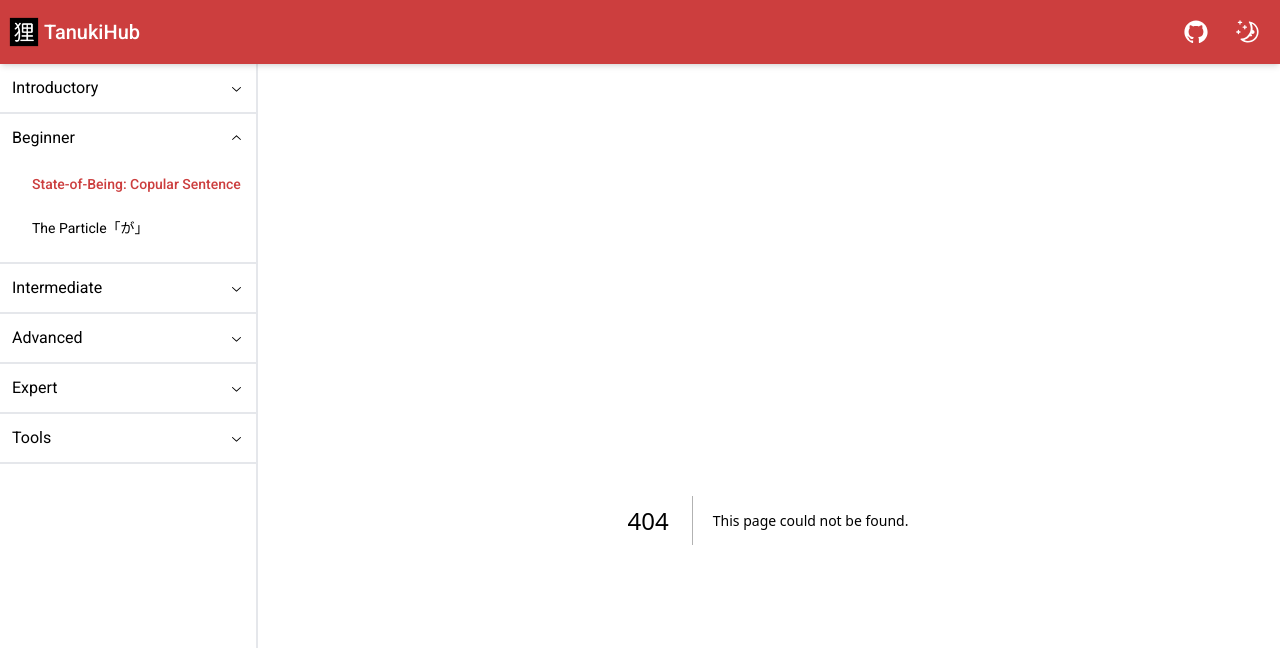
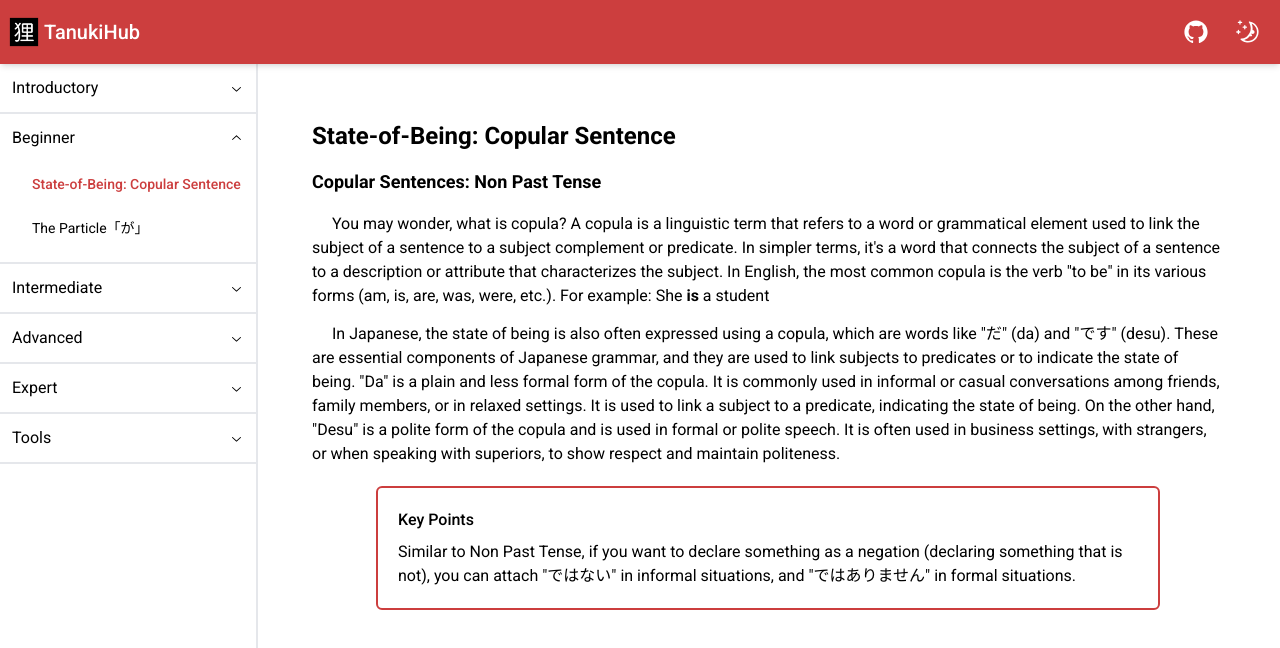
Before and after one commit to LinCie/tanukihub, a Next.js app: page /beginner/state-of-being-copular in a window 1280 px wide. Before the commit this address had no page. Shown: the top 648 px of the page. Built offline with nearby package versions, Linux system fonts and the light colour scheme.

Commit message:
added keypoints

```diff
--- /dev/null
+++ b/app/beginner/state-of-being-copular/page.tsx
@@ -0,0 +1,57 @@
+import KeyPoint from "@/components/keypoint/KeyPoint";
+import KeyPointText from "@/components/keypoint/KeyPointText";
+import Bold from "@/components/typography/Bold";
+import Japanese from "@/components/typography/Japanese";
+import PageTitle from "@/components/typography/PageTitle";
+import Paragraph from "@/components/typography/Paragraph";
+import SectionTitle from "@/components/typography/SectionTitle";
+
+const NonPastTenseSection = () => {
+  const vocabulary = [];
+
+  const example = [];
+
+  return (
+    <section id="non-past-tense">
+      <SectionTitle>Copular Sentences: Non Past Tense</SectionTitle>
+      <Paragraph>
+        You may wonder, what is copula? A copula is a linguistic term that
+        refers to a word or grammatical element used to link the subject of a
+        sentence to a subject complement or predicate. In simpler terms, it's a
+        word that connects the subject of a sentence to a description or
+        attribute that characterizes the subject. In English, the most common
+        copula is the verb "to be" in its various forms (am, is, are, was, were,
+        etc.). For example: She <Bold>is</Bold> a student
+      </Paragraph>
+      <Paragraph>
+        In Japanese, the state of being is also often expressed using a copula,
+        which are words like "<Japanese>だ</Japanese>" (da) and "
+        <Japanese>です</Japanese>" (desu). These are essential components of
+        Japanese grammar, and they are used to link subjects to predicates or to
+        indicate the state of being. "Da" is a plain and less formal form of the
+        copula. It is commonly used in informal or casual conversations among
+        friends, family members, or in relaxed settings. It is used to link a
+        subject to a predicate, indicating the state of being. On the other
+        hand, "Desu" is a polite form of the copula and is used in formal or
+        polite speech. It is often used in business settings, with strangers, or
+        when speaking with superiors, to show respect and maintain politeness.
+      </Paragraph>
+      <KeyPoint>
+        <KeyPointText>
+          Similar to Non Past Tense, if you want to declare something as a
+          negation (declaring something that is not), you can attach "ではない"
+          in informal situations, and "ではありません" in formal situations.
+        </KeyPointText>
+      </KeyPoint>
+    </section>
+  );
+};
+
+export default function Page() {
+  return (
+    <div id="state-of-being-copular">
+      <PageTitle>State-of-Being: Copular Sentence</PageTitle>
+      <NonPastTenseSection />
+    </div>
+  );
+}
--- /dev/null
+++ b/components/keypoint/KeyPoint.tsx
@@ -0,0 +1,21 @@
+import { ReactNode, ComponentPropsWithoutRef } from "react";
+
+interface Props extends ComponentPropsWithoutRef<"div"> {
+  children?: ReactNode;
+}
+
+const KeyPoint = ({ children, className, ...props }: Props) => {
+  const customClass = className ? className : "";
+
+  return (
+    <div
+      className={`rounded-md border-2 border-[#CC3E3E] p-5 dark:border-white md:mx-16 ${customClass}`.trim()}
+      {...props}
+    >
+      <h3 className="mb-2 font-medium">Key Points</h3>
+      {children}
+    </div>
+  );
+};
+
+export default KeyPoint;
--- /dev/null
+++ b/components/keypoint/KeyPointText.tsx
@@ -0,0 +1,20 @@
+import { ReactNode, ComponentPropsWithoutRef } from "react";
+
+interface Props extends ComponentPropsWithoutRef<"p"> {
+  children?: ReactNode;
+}
+
+const KeyPointText = ({ children, className, ...props }: Props) => {
+  const customClass = className ? className : "";
+
+  return (
+    <p
+      className={`mb-2 text-sm text-black last-of-type:mb-0 dark:text-white sm:mb-3 sm:text-base last-of-type:sm:mb-0 ${customClass}`.trim()}
+      {...props}
+    >
+      {children}
+    </p>
+  );
+};
+
+export default KeyPointText;
```
